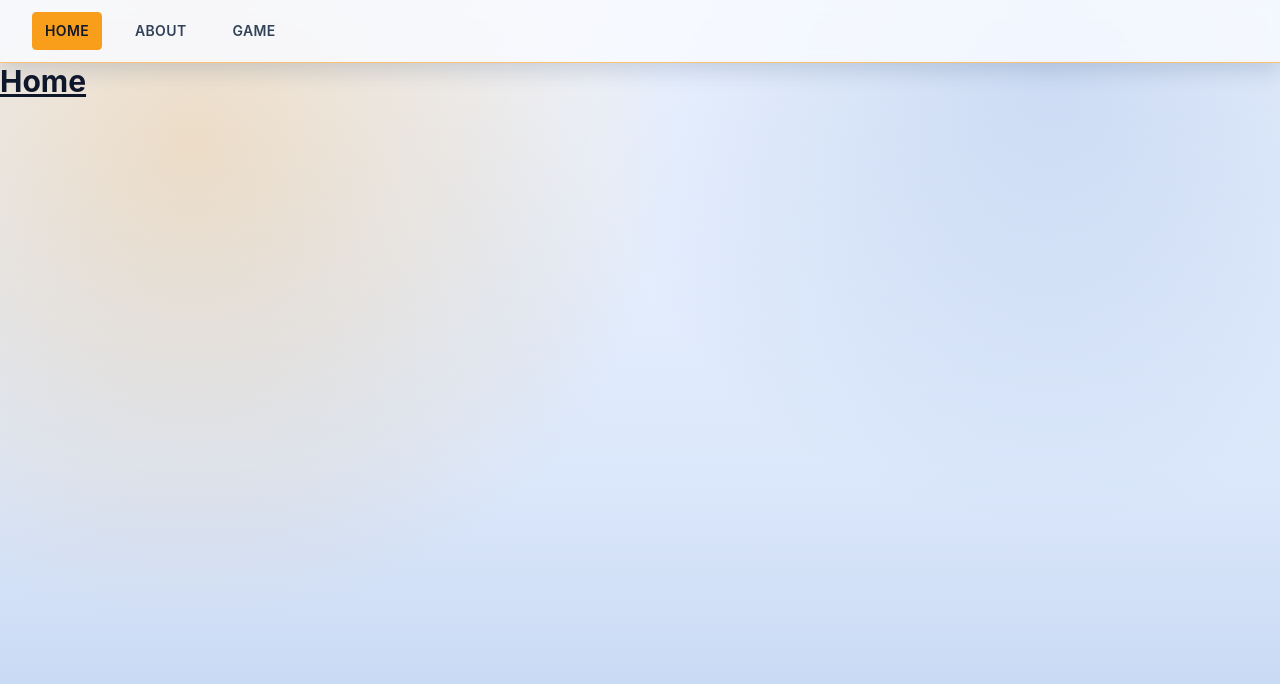
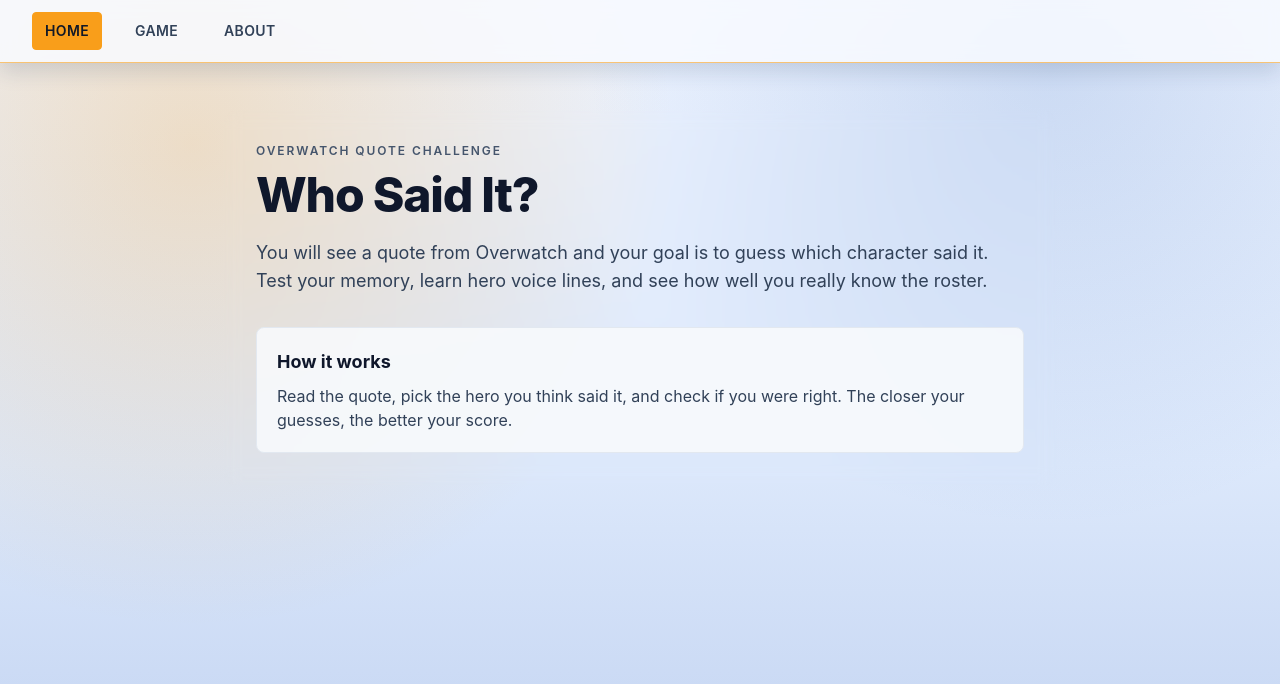
Before and after one commit to 76eren/ow-who-said-it, a React (Vite) app: page /home in a window 1280 px wide. Shown: the top 684 px of the page. Built offline with nearby package versions, Linux system fonts and the light colour scheme.

Commit message:
Feat: add basic home page

```diff
--- a/src/components/Navbar.tsx
+++ b/src/components/Navbar.tsx
@@ -3,8 +3,8 @@
 export default function Navbar() {
   const navItems = [
     { to: "/home", label: "Home", end: true },
+    { to: "/game", label: "Game" },
     { to: "/about", label: "About" },
-    { to: "/game", label: "Game" },
   ];
 
   return (
--- a/src/pages/Home.tsx
+++ b/src/pages/Home.tsx
@@ -1,7 +1,27 @@
 export default function Home() {
   return (
-    <div>
-      <h1 className="text-3xl underline font-bold">Home</h1>
-    </div>
+    <section className="mx-auto w-full max-w-4xl px-4 py-12 sm:px-6 lg:px-8">
+      <div className="rounded-xl  p-8  backdrop-blur-sm">
+        <p className="text-xs font-semibold uppercase tracking-[0.16em] text-slate-600">
+          Overwatch Quote Challenge
+        </p>
+        <h1 className="mt-3 text-4xl font-extrabold tracking-tight text-slate-900 sm:text-5xl">
+          Who Said It?
+        </h1>
+        <p className="mt-5 max-w-3xl text-base leading-7 text-slate-700 sm:text-lg">
+          You will see a quote from Overwatch and your goal is to guess which
+          character said it. Test your memory, learn hero voice lines, and see
+          how well you really know the roster.
+        </p>
+
+        <div className="mt-8 rounded-lg border border-slate-200 bg-slate-50/90 p-5">
+          <h2 className="text-lg font-bold text-slate-900">How it works</h2>
+          <p className="mt-2 text-slate-700">
+            Read the quote, pick the hero you think said it, and check if you
+            were right. The closer your guesses, the better your score.
+          </p>
+        </div>
+      </div>
+    </section>
   );
 }
```
